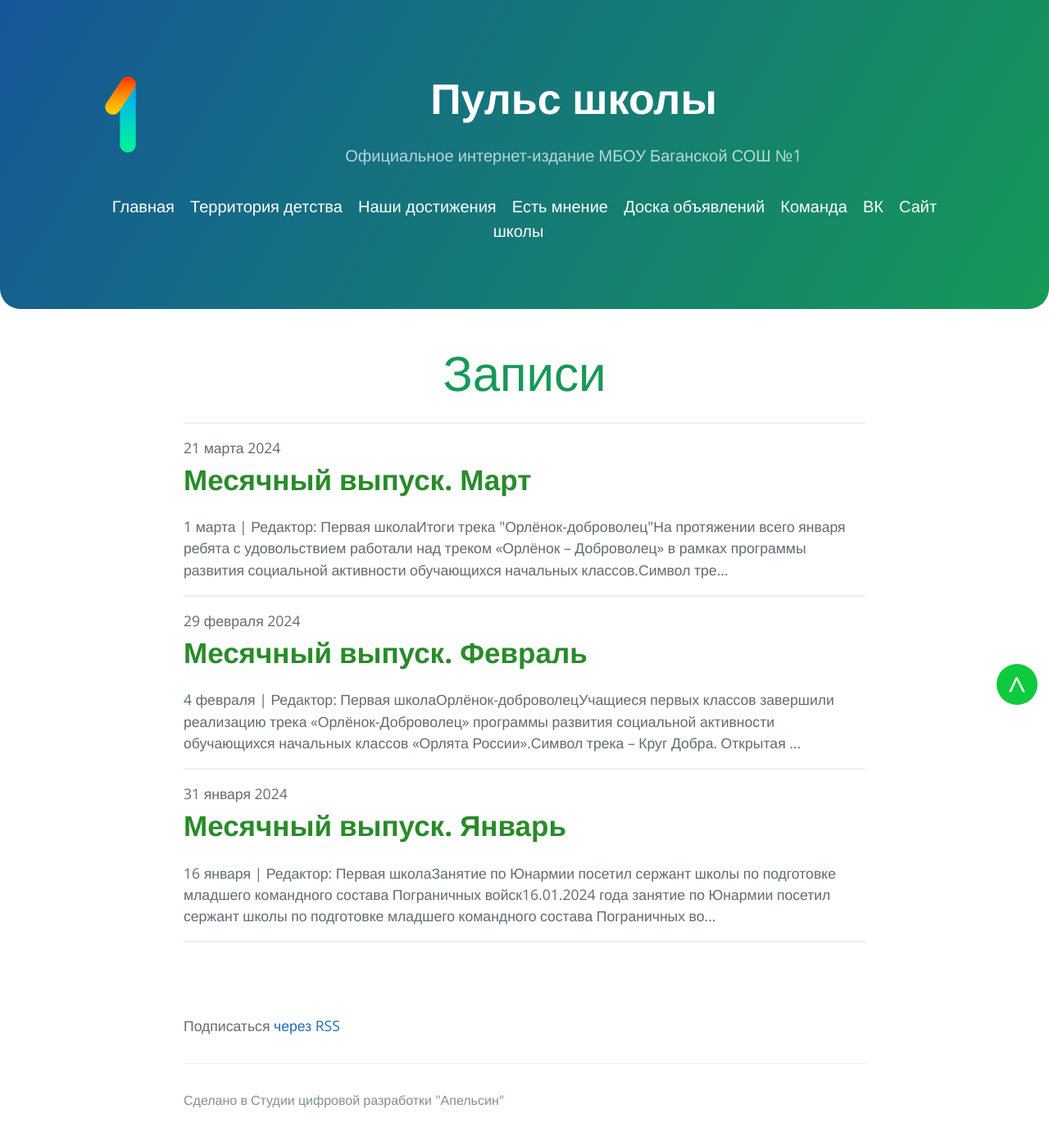
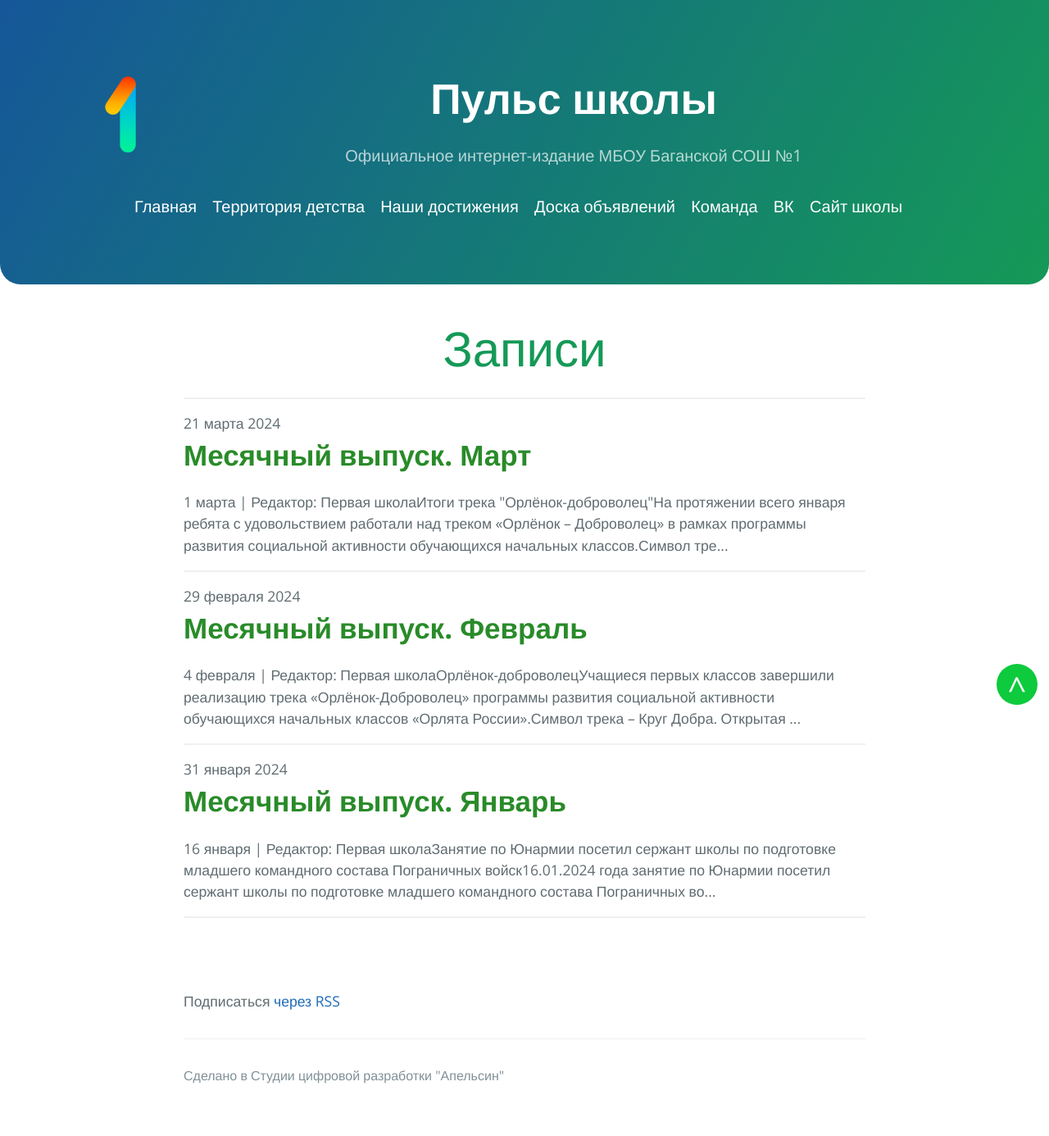
Before and after one commit to 1-sch/1-sch.github.io, a Jekyll site: the page built from index.html, in a window 1280 px wide. Shown: the whole page at 82% size. Built offline with Jekyll 4.4.1, drawn with Linux system fonts in a browser that asks for light colours; the list of posts is cut into pages by our own code; after the commit the page ends 1356 px from its top, so only the background shows below that.

Commit message:
Update header.html

```diff
--- a/_includes/header.html
+++ b/_includes/header.html
@@ -2,7 +2,6 @@
   <a href="/">Главная</a>
   <a href="/kids/">Территория детства</a>
   <a href="/s/">Наши достижения</a>
-  <a href="/op/">Есть мнение</a>
   <a href="/adv/">Доска объявлений</a>
   <a href="/team/">Команда</a>
   <a href="https://vk.com/bsh1bagan">ВК</a>
```
